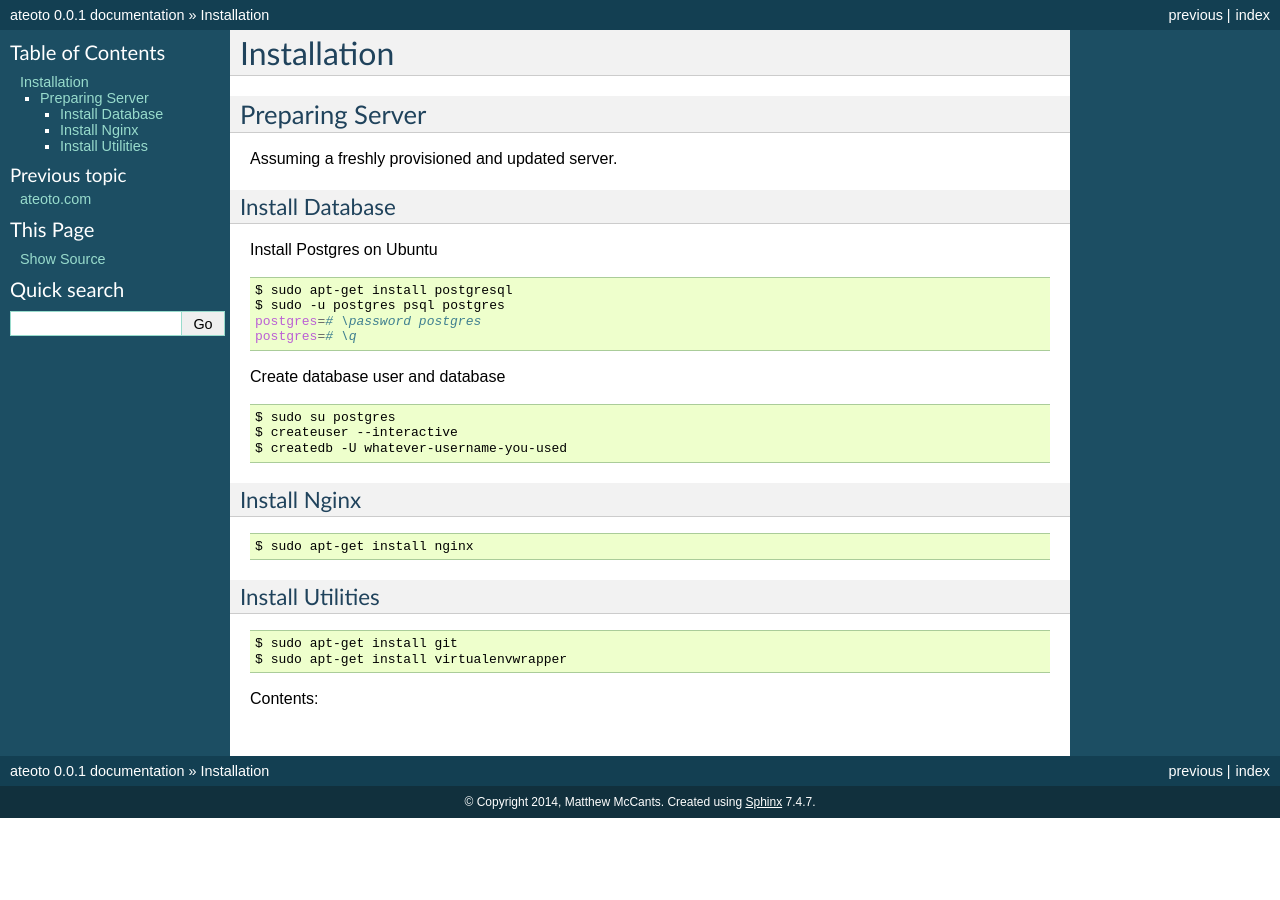
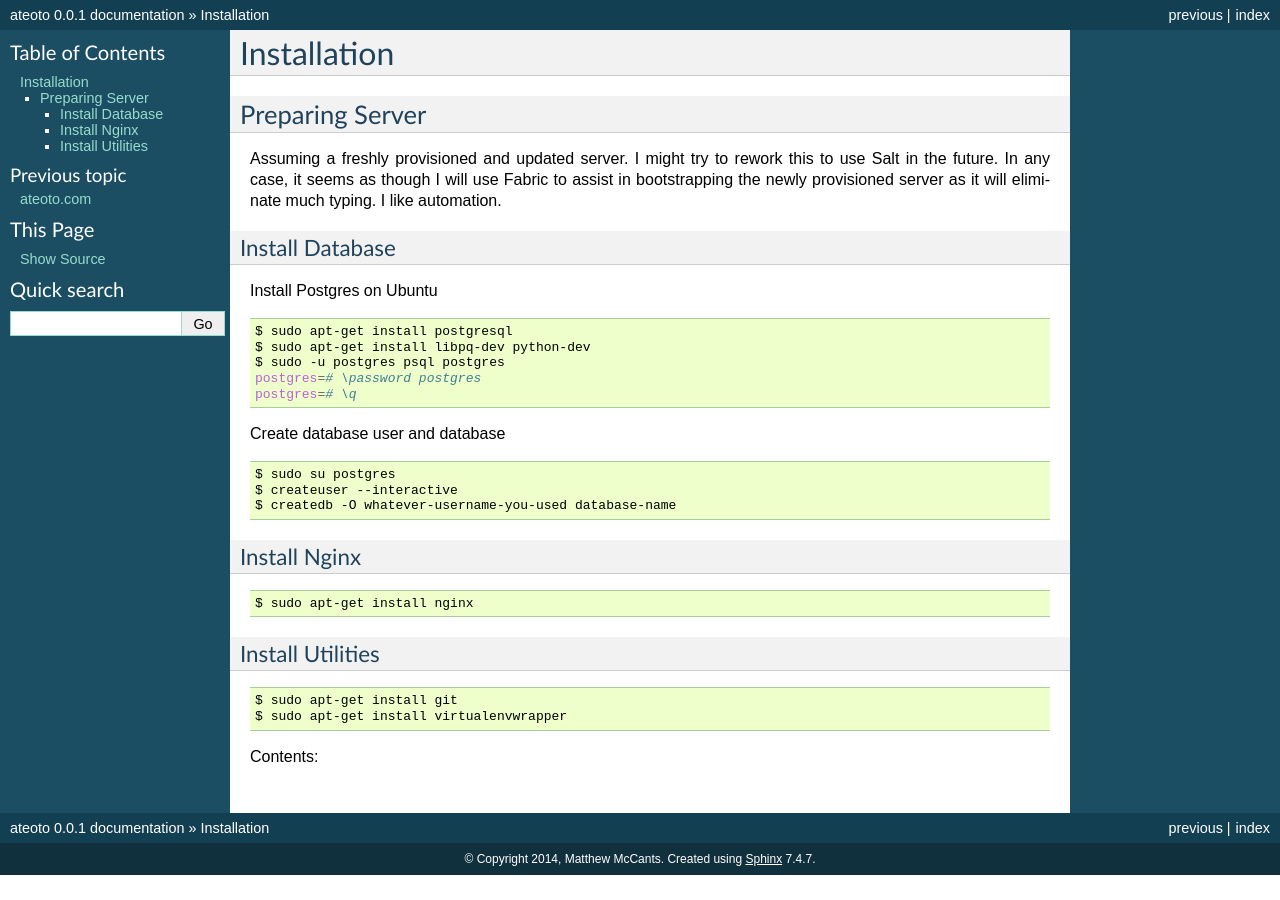
Before and after one commit to ateoto/ateoto.com, a Sphinx documentation site: the page built from docs/install.rst, in a window 1280 px wide. Built offline with Sphinx 7.4.7, drawn with Linux system fonts in a browser that asks for light colours; pages that are not in the unit, such as notebooks, are missing from menus.

Commit message:
Should probably use the right command for creating database.

```diff
--- a/docs/install.rst
+++ b/docs/install.rst
@@ -4,7 +4,10 @@ Installation
 Preparing Server
 ----------------
 
-Assuming a freshly provisioned and updated server.
+Assuming a freshly provisioned and updated server. I might try to rework this
+to use Salt in the future. In any case, it seems as though I will use Fabric
+to assist in bootstrapping the newly provisioned server as it will eliminate
+much typing. I like automation.
 
 
 Install Database
@@ -15,6 +18,7 @@ Install Postgres on Ubuntu
 .. code-block:: bash
 
 	$ sudo apt-get install postgresql
+	$ sudo apt-get install libpq-dev python-dev
 	$ sudo -u postgres psql postgres
 	postgres=# \password postgres
 	postgres=# \q
@@ -25,7 +29,7 @@ Create database user and database
 
 	$ sudo su postgres
 	$ createuser --interactive
-	$ createdb -U whatever-username-you-used
+	$ createdb -O whatever-username-you-used database-name
 
 Install Nginx
 '''''''''''''
```
